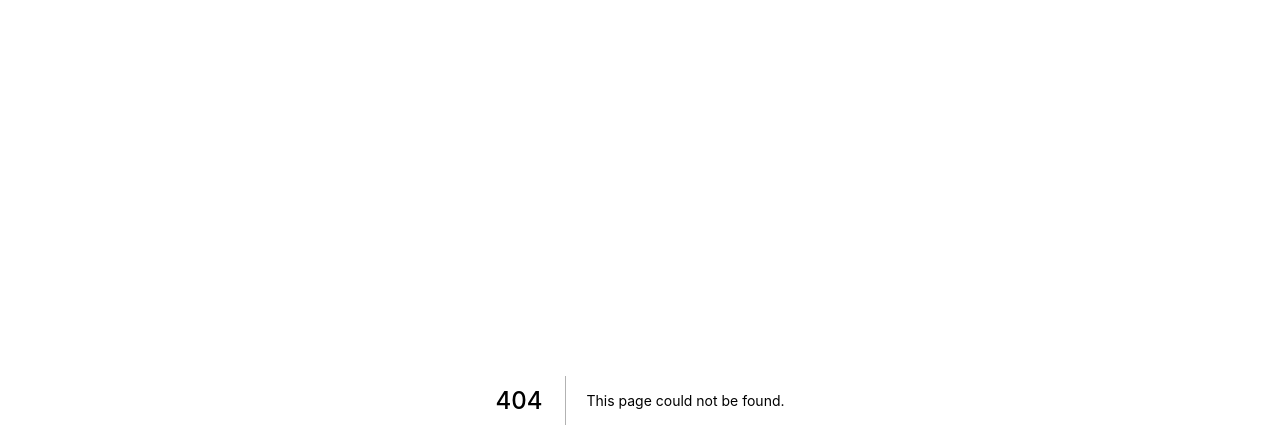
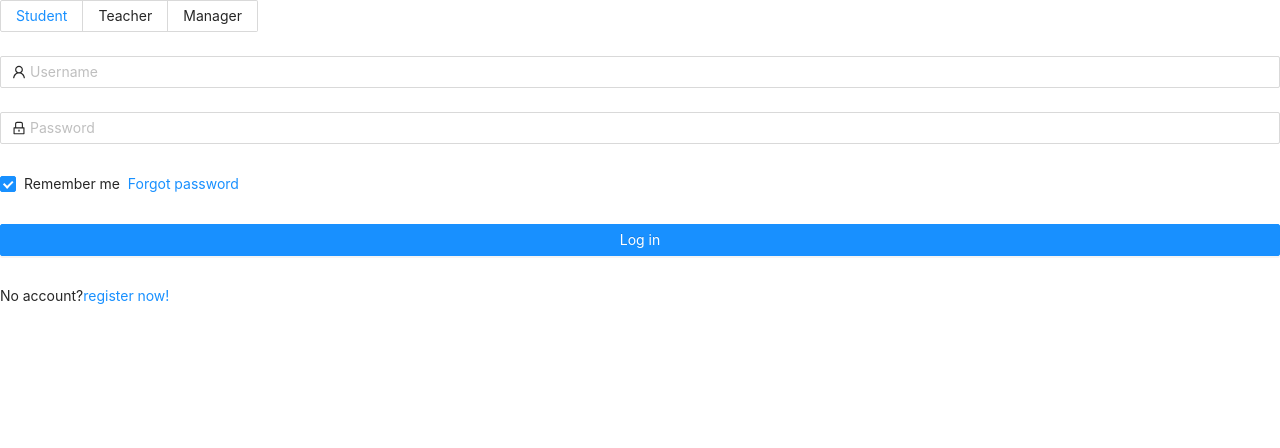
Before and after one commit to jessieren1/cms, a Next.js app: page /NormalLoginForm in a window 1280 px wide. Before the commit this address had no page. Shown: the top 448 px of the page. Built offline with nearby package versions, Linux system fonts and the light colour scheme.

Commit message:
start login page

```diff
--- a/package.json
+++ b/package.json
@@ -9,6 +9,8 @@
     "lint": "next lint"
   },
   "dependencies": {
+    "@ant-design/icons": "^4.7.0",
+    "antd": "^4.19.5",
     "next": "12.1.4",
     "react": "18.0.0",
     "react-dom": "18.0.0"
--- /dev/null
+++ b/pages/NormalLoginForm.tsx
@@ -0,0 +1,99 @@
+import React from "react";
+import "antd/dist/antd.css";
+import { Form, Input, Button, Checkbox, Radio } from "antd";
+import { UserOutlined, LockOutlined } from "@ant-design/icons";
+
+const NormalLoginForm = () => {
+  // const onFinish = (values) => {
+  //   console.log('Received values of form: ', values);
+  // };
+
+  const [loginType, setLoginType] = React.useState("student");
+
+  return (
+    <Form
+      name="normal_login"
+      className="login-form"
+      initialValues={{
+        remember: true,
+      }}
+      // onFinish={onFinish}
+    >
+      <Form.Item
+        name="radio"
+        rules={[
+          {
+            required: true,
+          },
+        ]}
+      >
+        <Radio.Group
+          value={loginType}
+          onChange={(e) => {
+            setLoginType(e.target.value);
+          }}
+        >
+          <Radio.Button value="student">Student</Radio.Button>
+          <Radio.Button value="teacher">Teacher</Radio.Button>
+          <Radio.Button value="manager">Manager</Radio.Button>
+        </Radio.Group>
+      </Form.Item>
+
+      <Form.Item
+        name="username"
+        rules={[
+          {
+            required: true,
+            message: "Please input your Username!",
+          },
+        ]}
+      >
+        <Input
+          prefix={<UserOutlined className="site-form-item-icon" />}
+          placeholder="Username"
+        />
+      </Form.Item>
+      <Form.Item
+        name="password"
+        rules={[
+          {
+            required: true,
+            message: "Please input your Password!",
+          },
+        ]}
+      >
+        <Input
+          prefix={<LockOutlined className="site-form-item-icon" />}
+          type="password"
+          placeholder="Password"
+        />
+      </Form.Item>
+      <Form.Item>
+        <Form.Item name="remember" valuePropName="checked" noStyle>
+          <Checkbox>Remember me</Checkbox>
+        </Form.Item>
+
+        <a className="login-form-forgot" href="">
+          Forgot password
+        </a>
+      </Form.Item>
+
+      <Form.Item>
+        <Button
+          block
+          type="primary"
+          htmlType="submit"
+          className="login-form-button"
+        >
+          Log in
+        </Button>
+      </Form.Item>
+
+      <Form.Item>
+        No account?
+        <a href="">register now!</a>
+      </Form.Item>
+    </Form>
+  );
+};
+export default NormalLoginForm;
--- a/styles/Home.module.css
+++ b/styles/Home.module.css
@@ -21,12 +21,6 @@
   align-items: center;
 }
 
-.footer a {
-  display: flex;
-  justify-content: center;
-  align-items: center;
-  flex-grow: 1;
-}
 
 .title a {
   color: #0070f3;
@@ -42,7 +36,7 @@
 .title {
   margin: 0;
   line-height: 1.15;
-  font-size: 4rem;
+  font-size: 2rem;
 }
 
 .title,
@@ -50,62 +44,13 @@
   text-align: center;
 }
 
-.description {
-  margin: 4rem 0;
-  line-height: 1.5;
-  font-size: 1.5rem;
-}
-
-.code {
-  background: #fafafa;
-  border-radius: 5px;
-  padding: 0.75rem;
-  font-size: 1.1rem;
-  font-family: Menlo, Monaco, Lucida Console, Liberation Mono, DejaVu Sans Mono,
-    Bitstream Vera Sans Mono, Courier New, monospace;
-}
-
-.grid {
+.login {
+  padding-top: 2rem;
   display: flex;
   align-items: center;
   justify-content: center;
   flex-wrap: wrap;
   max-width: 800px;
-}
-
-.card {
-  margin: 1rem;
-  padding: 1.5rem;
-  text-align: left;
-  color: inherit;
-  text-decoration: none;
-  border: 1px solid #eaeaea;
-  border-radius: 10px;
-  transition: color 0.15s ease, border-color 0.15s ease;
-  max-width: 300px;
-}
-
-.card:hover,
-.card:focus,
-.card:active {
-  color: #0070f3;
-  border-color: #0070f3;
-}
-
-.card h2 {
-  margin: 0 0 1rem 0;
-  font-size: 1.5rem;
-}
-
-.card p {
-  margin: 0;
-  font-size: 1.25rem;
-  line-height: 1.5;
-}
-
-.logo {
-  height: 1em;
-  margin-left: 0.5rem;
 }
 
 @media (max-width: 600px) {
```
Also changed, not shown: pages/index.tsx (+12 -55 lines), 1 other file (tests, documents, lock files or other folders).
